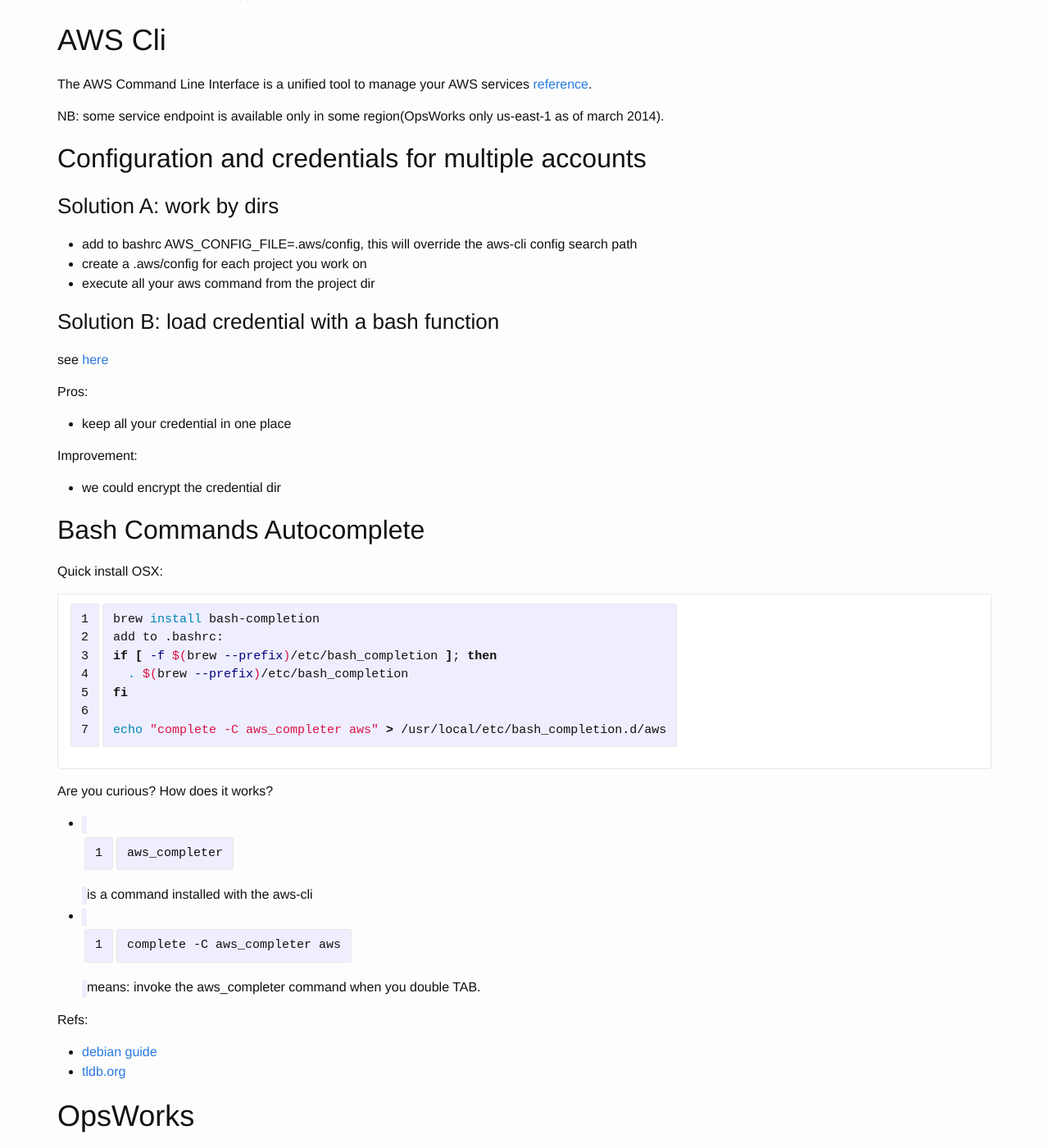
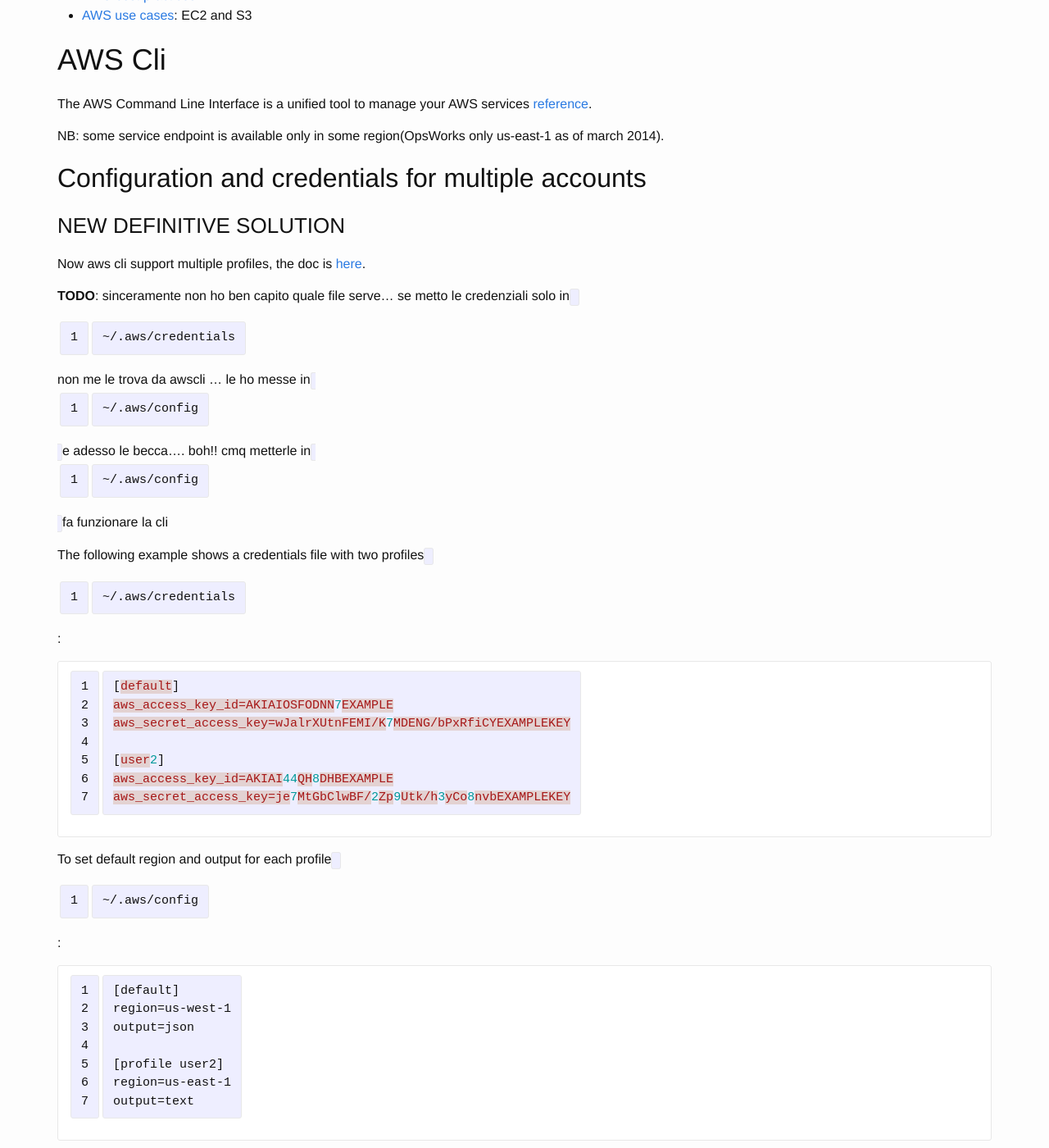
Before and after one commit to breezeight/nicola_blog, a Jekyll site: the page built from _guides/aws.markdown, in a window 1280 px wide and 1400 px high, scrolled down 3813 px. Shown: the whole window at 82% size. Built offline with Jekyll 4.4.1, drawn with Linux system fonts in a browser that asks for light colours; some of the changed text lies outside the part shown.

Commit message:
How to manage multiple aws profile with one config file

```diff
--- a/_guides/aws.markdown
+++ b/_guides/aws.markdown
@@ -132,11 +132,53 @@
 
 # AWS Cli
 
+
+
 The AWS Command Line Interface is a unified tool to manage your AWS services [reference](http://docs.aws.amazon.com/cli/latest/reference/).
 
 NB: some service endpoint is available only in some region(OpsWorks only us-east-1 as of march 2014).
 
 ## Configuration and credentials for multiple accounts
+
+### NEW DEFINITIVE SOLUTION
+
+Now aws cli support multiple profiles, the doc is [here](http://docs.aws.amazon.com/cli/latest/userguide/cli-chap-getting-started.html#cli-multiple-profiles).
+
+**TODO**: sinceramente non ho ben capito quale file serve... se metto le
+credenziali solo in `~/.aws/credentials` non me le trova da awscli ... le ho messe
+in  `~/.aws/config` e adesso le becca.... boh!! cmq metterle in
+`~/.aws/config` fa funzionare la cli
+
+The following example shows a credentials file with two profiles `~/.aws/credentials`:
+
+~~~json
+[default]
+aws_access_key_id=AKIAIOSFODNN7EXAMPLE
+aws_secret_access_key=wJalrXUtnFEMI/K7MDENG/bPxRfiCYEXAMPLEKEY
+
+[user2]
+aws_access_key_id=AKIAI44QH8DHBEXAMPLE
+aws_secret_access_key=je7MtGbClwBF/2Zp9Utk/h3yCo8nvbEXAMPLEKEY
+~~~
+
+To set default region and output for each profile `~/.aws/config`:
+
+~~~
+[default]
+region=us-west-1
+output=json
+
+[profile user2]
+region=us-east-1
+output=text
+~~~
+
+example:
+
+~~~
+aws ec2 describe-instances --profile user2
+~~~
+
 
 ### Solution A: work by dirs
 * add to bashrc AWS_CONFIG_FILE=.aws/config, this will override the
```
